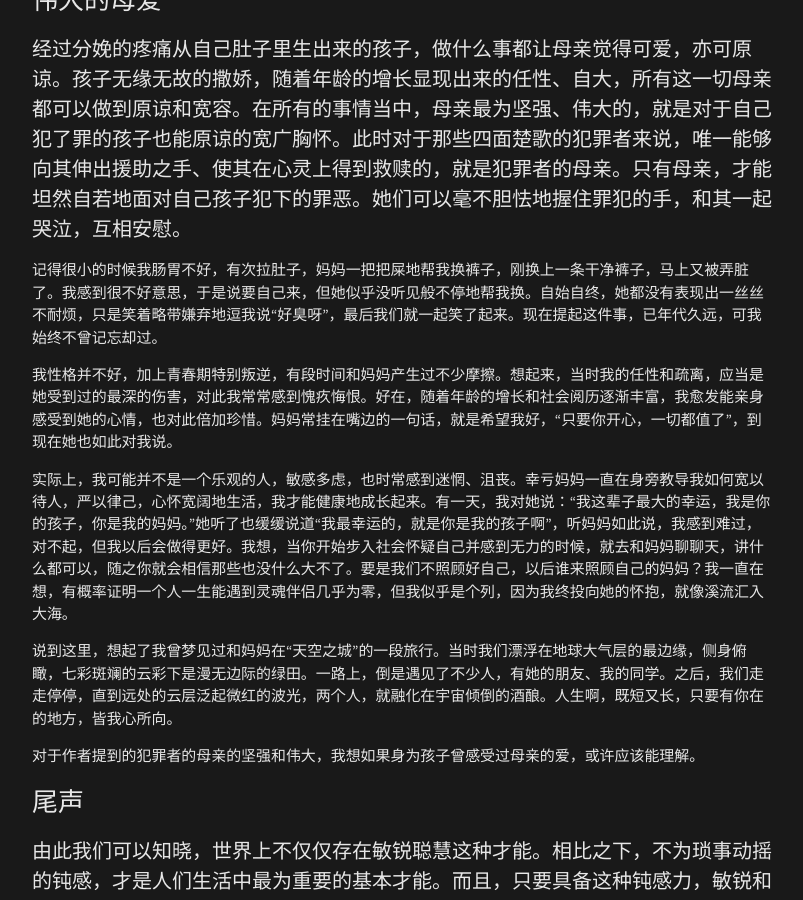
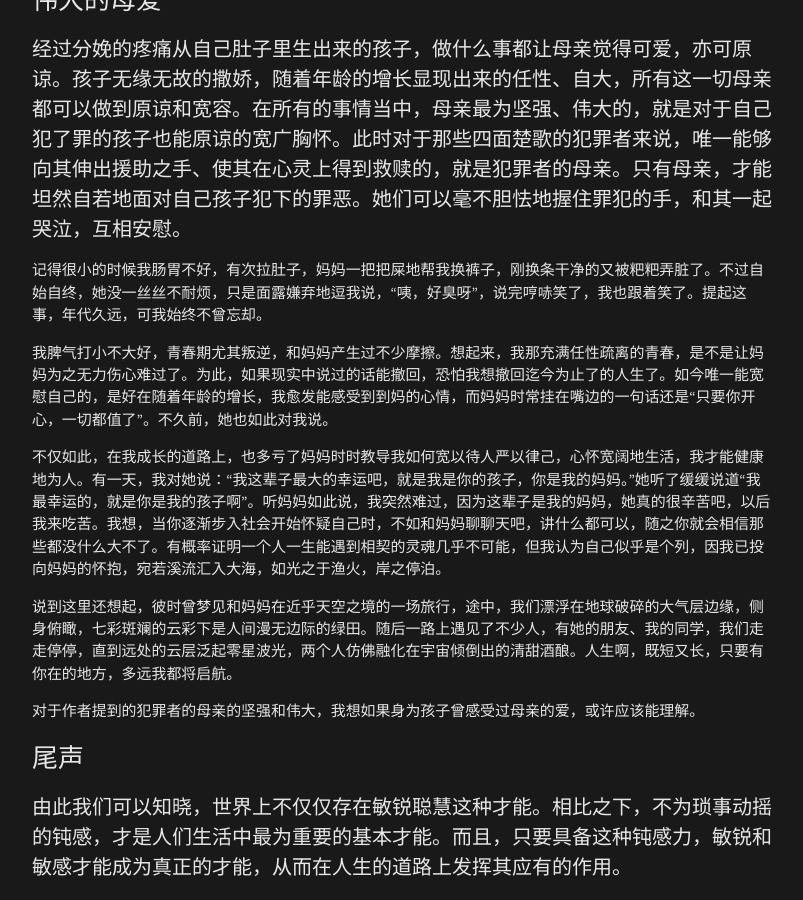
Before and after one commit to omsiel/omsiel.github.io, a Jekyll site: the page built from _posts/2019-05-21-钝感力.md, in a window 1280 px wide and 900 px high, scrolled down 4633 px. Shown: the whole window, without its empty margins (238-1041 px from the left). Built offline with Jekyll 4.4.1, drawn with Linux system fonts in a browser that asks for light colours; nearby versions of some CDN libraries.

Commit message:
修改文章

```diff
--- a/_posts/2019-05-21-钝感力.md
+++ b/_posts/2019-05-21-钝感力.md
@@ -124,13 +124,13 @@ categories: note
 
 #### 经过分娩的疼痛从自己肚子里生出来的孩子，做什么事都让母亲觉得可爱，亦可原谅。孩子无缘无故的撒娇，随着年龄的增长显现出来的任性、自大，所有这一切母亲都可以做到原谅和宽容。在所有的事情当中，母亲最为坚强、伟大的，就是对于自己犯了罪的孩子也能原谅的宽广胸怀。此时对于那些四面楚歌的犯罪者来说，唯一能够向其伸出援助之手、使其在心灵上得到救赎的，就是犯罪者的母亲。只有母亲，才能坦然自若地面对自己孩子犯下的罪恶。她们可以毫不胆怯地握住罪犯的手，和其一起哭泣，互相安慰。
 
-##### 记得很小的时候我肠胃不好，有次拉肚子，妈妈一把把屎地帮我换裤子，刚换上一条干净裤子，马上又被弄脏了。我感到很不好意思，于是说要自己来，但她似乎没听见般不停地帮我换。自始自终，她都没有表现出一丝丝不耐烦，只是笑着略带嫌弃地逗我说“好臭呀”，最后我们就一起笑了起来。现在提起这件事，已年代久远，可我始终不曾记忘却过。
+##### 记得很小的时候我肠胃不好，有次拉肚子，妈妈一把把屎地帮我换裤子，刚换条干净的又被粑粑弄脏了。不过自始自终，她没一丝丝不耐烦，只是面露嫌弃地逗我说，“咦，好臭呀”，说完哼哧笑了，我也跟着笑了。提起这事，年代久远，可我始终不曾忘却。
 
-##### 我性格并不好，加上青春期特别叛逆，有段时间和妈妈产生过不少摩擦。想起来，当时我的任性和疏离，应当是她受到过的最深的伤害，对此我常常感到愧疚悔恨。好在，随着年龄的增长和社会阅历逐渐丰富，我愈发能亲身感受到她的心情，也对此倍加珍惜。妈妈常挂在嘴边的一句话，就是希望我好，“只要你开心，一切都值了”，到现在她也如此对我说。
+##### 我脾气打小不大好，青春期尤其叛逆，和妈妈产生过不少摩擦。想起来，我那充满任性疏离的青春，是不是让妈妈为之无力伤心难过了。为此，如果现实中说过的话能撤回，恐怕我想撤回迄今为止了的人生了。如今唯一能宽慰自己的，是好在随着年龄的增长，我愈发能感受到到妈的心情，而妈妈时常挂在嘴边的一句话还是“只要你开心，一切都值了”。不久前，她也如此对我说。
 
-##### 实际上，我可能并不是一个乐观的人，敏感多虑，也时常感到迷惘、沮丧。幸亏妈妈一直在身旁教导我如何宽以待人，严以律己，心怀宽阔地生活，我才能健康地成长起来。有一天，我对她说：“我这辈子最大的幸运，我是你的孩子，你是我的妈妈。”她听了也缓缓说道“我最幸运的，就是你是我的孩子啊”，听妈妈如此说，我感到难过，对不起，但我以后会做得更好。我想，当你开始步入社会怀疑自己并感到无力的时候，就去和妈妈聊聊天，讲什么都可以，随之你就会相信那些也没什么大不了。要是我们不照顾好自己，以后谁来照顾自己的妈妈？我一直在想，有概率证明一个人一生能遇到灵魂伴侣几乎为零，但我似乎是个列，因为我终投向她的怀抱，就像溪流汇入大海。
+##### 不仅如此，在我成长的道路上，也多亏了妈妈时时教导我如何宽以待人严以律己，心怀宽阔地生活，我才能健康地为人。有一天，我对她说：“我这辈子最大的幸运吧，就是我是你的孩子，你是我的妈妈。”她听了缓缓说道“我最幸运的，就是你是我的孩子啊”。听妈妈如此说，我突然难过，因为这辈子是我的妈妈，她真的很辛苦吧，以后我来吃苦。我想，当你逐渐步入社会开始怀疑自己时，不如和妈妈聊聊天吧，讲什么都可以，随之你就会相信那些都没什么大不了。有概率证明一个人一生能遇到相契的灵魂几乎不可能，但我认为自己似乎是个列，因我已投向妈妈的怀抱，宛若溪流汇入大海，如光之于渔火，岸之停泊。
 
-##### 说到这里，想起了我曾梦见过和妈妈在“天空之城”的一段旅行。当时我们漂浮在地球大气层的最边缘，侧身俯瞰，七彩斑斓的云彩下是漫无边际的绿田。一路上，倒是遇见了不少人，有她的朋友、我的同学。之后，我们走走停停，直到远处的云层泛起微红的波光，两个人，就融化在宇宙倾倒的酒酿。人生啊，既短又长，只要有你在的地方，皆我心所向。
+##### 说到这里还想起，彼时曾梦见和妈妈在近乎天空之境的一场旅行，途中，我们漂浮在地球破碎的大气层边缘，侧身俯瞰，七彩斑斓的云彩下是人间漫无边际的绿田。随后一路上遇见了不少人，有她的朋友、我的同学，我们走走停停，直到远处的云层泛起零星波光，两个人仿佛融化在宇宙倾倒出的清甜酒酿。人生啊，既短又长，只要有你在的地方，多远我都将启航。
 
 ##### 对于作者提到的犯罪者的母亲的坚强和伟大，我想如果身为孩子曾感受过母亲的爱，或许应该能理解。
 
```
